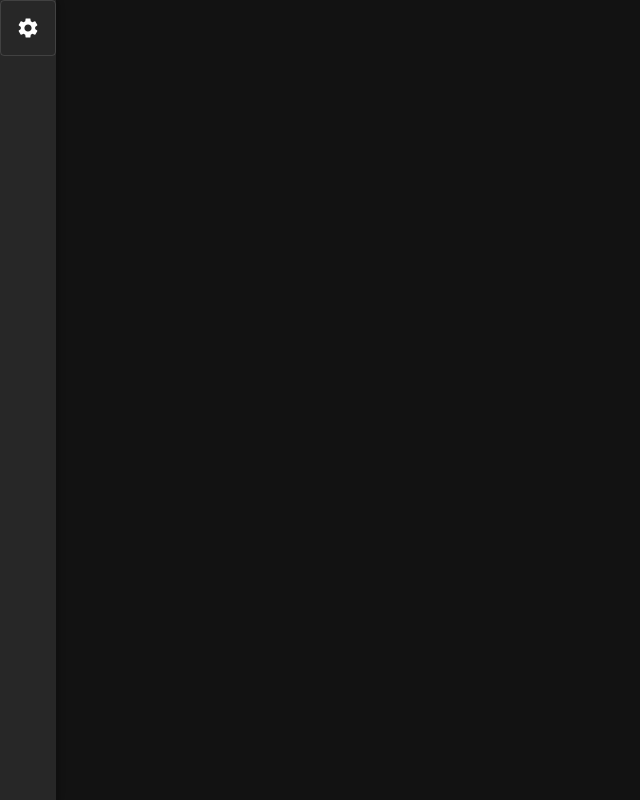
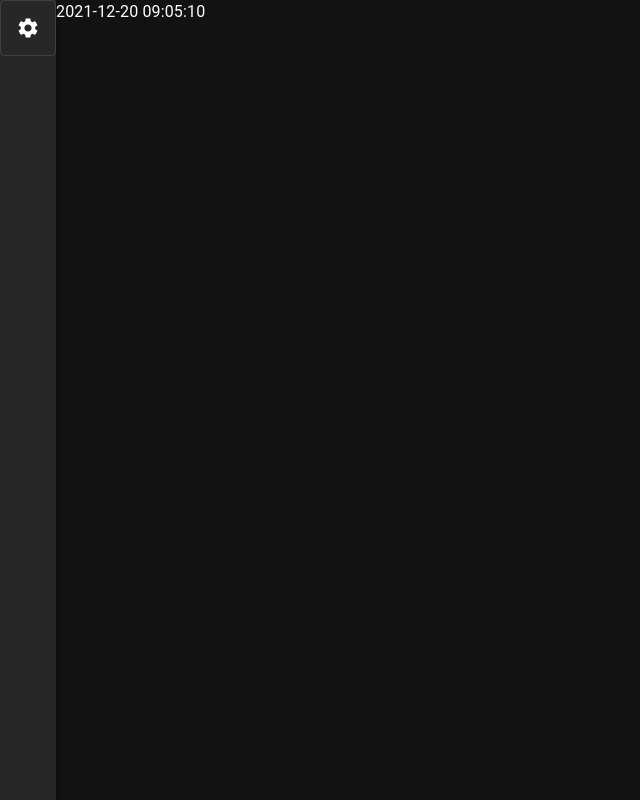
Before and after one commit to aaron-edwards/calendar-app, a React (Create React App) app in the folder packages/ui/: page / in a window 1280 px wide. Shown: the whole page, without its empty margins (0-640 px from the left). Built offline with nearby package versions, Linux system fonts and the light colour scheme.

Commit message:
Improve animations

```diff
--- a/packages/ui/package.json
+++ b/packages/ui/package.json
@@ -16,6 +16,7 @@
     "@types/node": "^16.11.14",
     "@types/react": "^17.0.37",
     "@types/react-dom": "^17.0.11",
+    "date-fns": "^2.27.0",
     "lodash.merge": "^4.6.2",
     "react": "^17.0.2",
     "react-dom": "^17.0.2",
--- a/packages/ui/src/App.tsx
+++ b/packages/ui/src/App.tsx
@@ -1,5 +1,6 @@
-import { Paper, Slide } from '@mui/material';
+import { Box, Collapse, Paper } from '@mui/material';
 import { useCallback, useState } from 'react';
+import CalendarContainer from './Calendar/CalendarContainer';
 import Menu from './Menu';
 import Pages, { Page } from './Pages';
 
@@ -30,14 +31,17 @@ function App() {
         display: 'flex',
       }}
     >
-      <Paper sx={{ zIndex: 1 }} square elevation={4}>
-        <Menu page={menuOpen ? page : undefined} setPage={setPage} />
-      </Paper>
-      <Slide direction="right" in={menuOpen} mountOnEnter unmountOnExit>
-        <Paper square elevation={2} sx={{ width: 300 }}>
-          <Pages page={page} />
+      <Box sx={{ display: 'flex' }}>
+        <Paper sx={{ zIndex: 1 }} square elevation={4}>
+          <Menu page={menuOpen ? page : undefined} setPage={setPage} />
         </Paper>
-      </Slide>
+        <Collapse orientation="horizontal" in={menuOpen} mountOnEnter unmountOnExit>
+          <Paper square elevation={2} sx={{ height: '100%', width: 300 }}>
+            <Pages page={page} />
+          </Paper>
+        </Collapse>
+      </Box>
+      <CalendarContainer />
     </Paper>
   );
 }
--- /dev/null
+++ b/packages/ui/src/Calendar/CalendarContainer.tsx
@@ -0,0 +1,14 @@
+import { Box, Typography } from '@mui/material';
+import { format } from 'date-fns';
+import useTime from '../hooks/useTime';
+
+const UPDATE_TIME = 60_000;
+
+export default function CalendarContainer() {
+  const time = useTime(UPDATE_TIME);
+  return (
+    <Box sx={{ width: '100%', height: '100%' }}>
+      <Typography>{format(time, 'yyyy-MM-dd HH:mm:ss')}</Typography>
+    </Box>
+  );
+}
```
Also changed, not shown: 2 other files (tests, documents, lock files or other folders).
